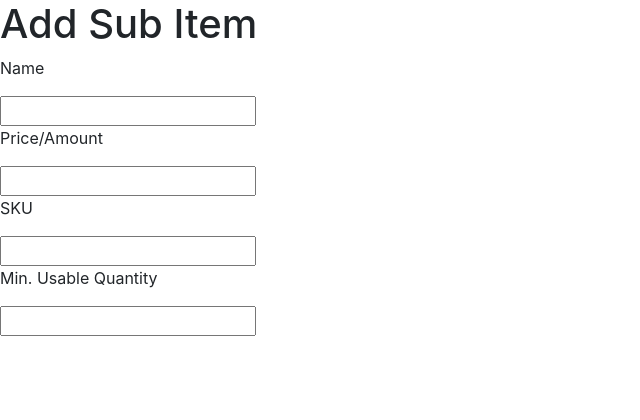
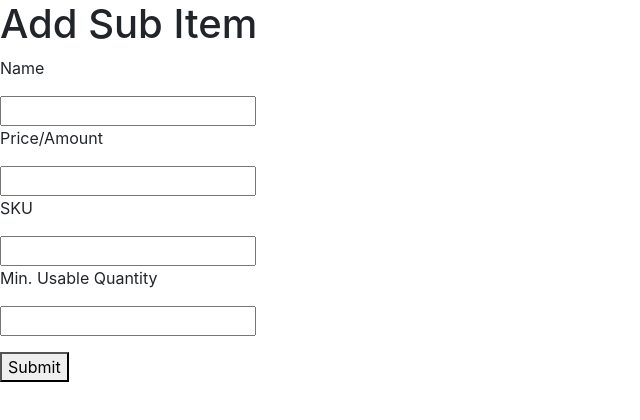
Before and after one commit to nalvarez508/team23-frontend, a React (Create React App) app: page /SubItem in a window 1280 px wide. Shown: the top 420 px of the page, without its empty margins (0-640 px from the left). Built offline with nearby package versions, Linux system fonts and the light colour scheme.

Commit message:
Add Submit button to subitem

```diff
--- a/src/SubItem/subItem.js
+++ b/src/SubItem/subItem.js
@@ -18,6 +18,14 @@ const subItem = () =>{
                 <p>Min. Usable Quantity</p>
                 <input
                     type="text"/>
+                <p></p>
+                <button
+                name='button-1'
+                value='Submit'
+                >
+                    Submit
+                </button>
+
         </div>
         );
 }
```
